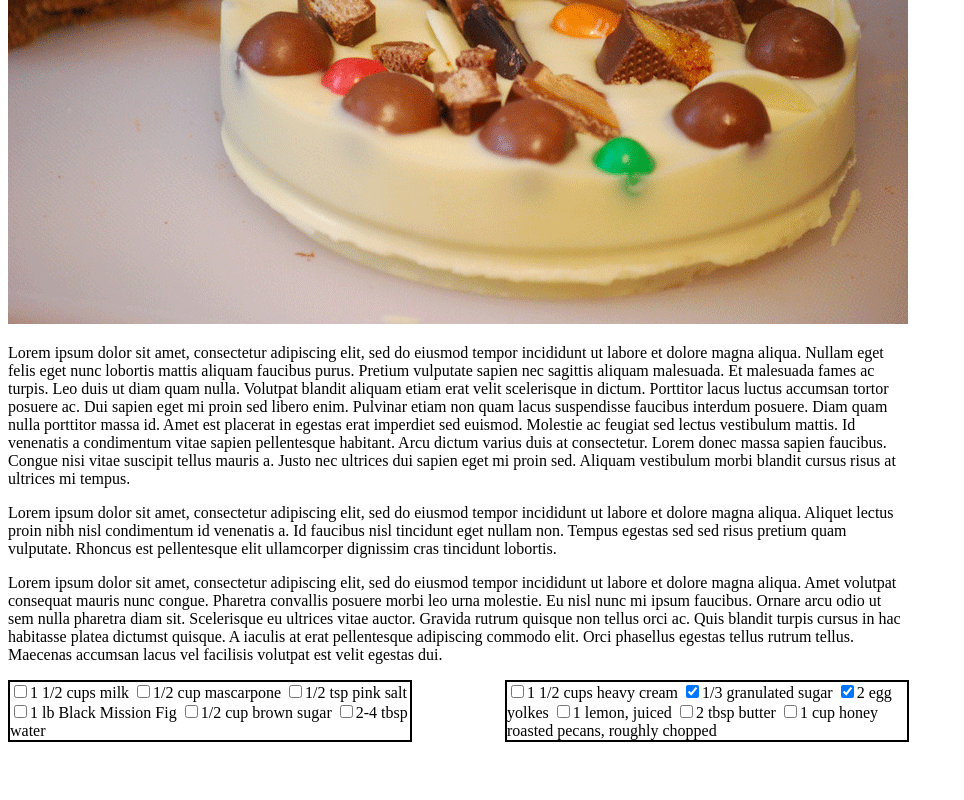
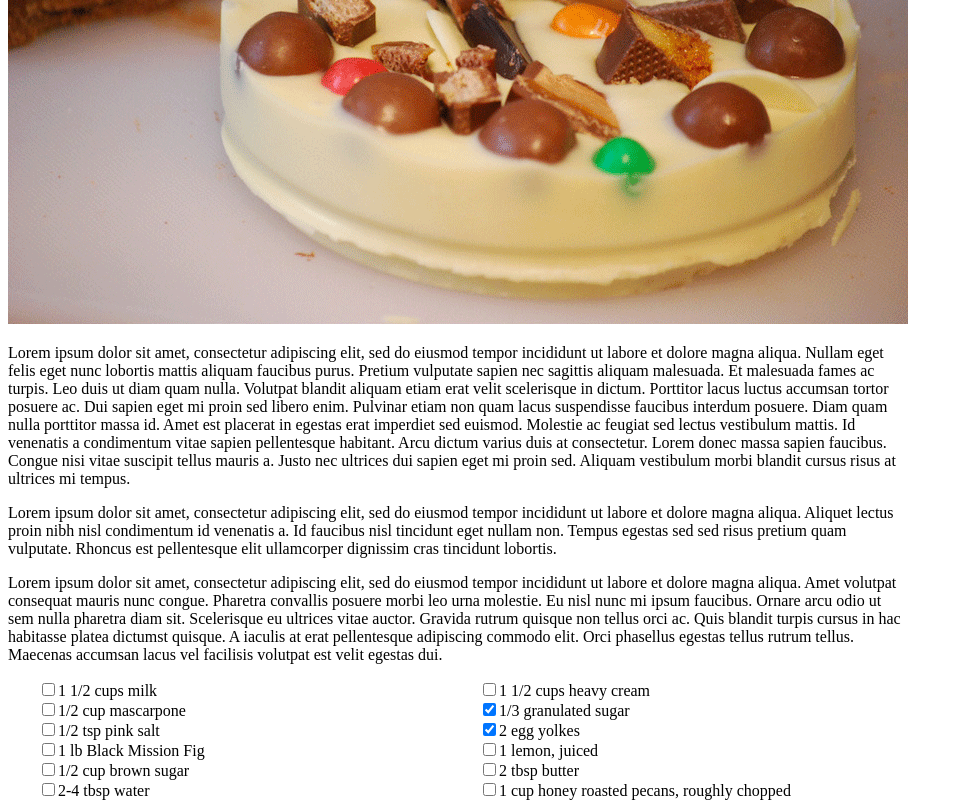
Before and after one commit to Jeromeb1238/Lab-10, a plain HTML site: page index.html in a window 1280 px wide. Shown: the part 553-1353 px from the top of the page, without its empty margins (0-964 px from the left). Before the commit the page ends 1295 px from the top, so only its background shows below. Drawn offline with Linux system fonts and the light colour scheme.

Commit message:
added recipe list

```diff
--- a/index.html
+++ b/index.html
@@ -44,19 +44,19 @@
             </p>
             <div id="receipe">
                 <column id="col1">
-                    <input type="checkbox" name="milk"><label for="milk">1 1/2 cups milk</label>
-                    <input type="checkbox" name="masscar"><label for="masscar">1/2 cup mascarpone</label>
-                    <input type="checkbox" name="salt"><label for="salt">1/2 tsp pink salt</label>
-                    <input type="checkbox" name="figs"><label for="figs">1 lb Black Mission Fig</label>
-                    <input type="checkbox" name="sugar"><label for="sugar">1/2 cup brown sugar</label>
-                    <input type="checkbox" name="water"><label for="water">2-4 tbsp water</label>
+                    <input type="checkbox" name="milk"><label for="milk">1 1/2 cups milk</label><br>
+                    <input type="checkbox" name="masscar"><label for="masscar">1/2 cup mascarpone</label><br>
+                    <input type="checkbox" name="salt"><label for="salt">1/2 tsp pink salt</label><br>
+                    <input type="checkbox" name="figs"><label for="figs">1 lb Black Mission Fig</label><br>
+                    <input type="checkbox" name="sugar"><label for="sugar">1/2 cup brown sugar</label><br>
+                    <input type="checkbox" name="water"><label for="water">2-4 tbsp water</label><br>
                 </column>
                 <column id="col2">
-                    <input type="checkbox" name="cream"><label for="cream">1 1/2 cups heavy cream</label>
-                    <input class="crossed-out" type="checkbox" name="gram-sugar" checked><label for="gram-sugar">1/3 granulated sugar</label>
-                    <input class="crossed-out" type="checkbox" name="egg" checked><label>2 egg yolkes</label>
-                    <input type="checkbox" name="lemon"><label for="lemon">1 lemon, juiced</label>
-                    <input type="checkbox" name="butter"><label for="butter">2 tbsp butter</label>
+                    <input type="checkbox" name="cream"><label for="cream">1 1/2 cups heavy cream</label><br>
+                    <input class="crossed-out" type="checkbox" name="gram-sugar" checked><label for="gram-sugar">1/3 granulated sugar</label><br>
+                    <input class="crossed-out" type="checkbox" name="egg" checked><label>2 egg yolkes</label><br>
+                    <input type="checkbox" name="lemon"><label for="lemon">1 lemon, juiced</label><br>
+                    <input type="checkbox" name="butter"><label for="butter">2 tbsp butter</label><br>
                     <input type="checkbox" name="pecans"><label for="pecans">1 cup honey roasted pecans, roughly chopped</label>
                 </column>
             </div>
--- a/styles.css
+++ b/styles.css
@@ -64,16 +64,20 @@ header {
  }
  #receipe {
      width: 901px;
+     background-image: url(lab-assets/list-bg.png);
+
 
  }
  #receipe column {
-     border: 2px black solid;
+
      width: 400px;
 
  }
  #col1{
      float: left;
+     margin-left: 30px;
  }
  #col2 {
      float: right;
+     margin-right: 30px;
  }
```
